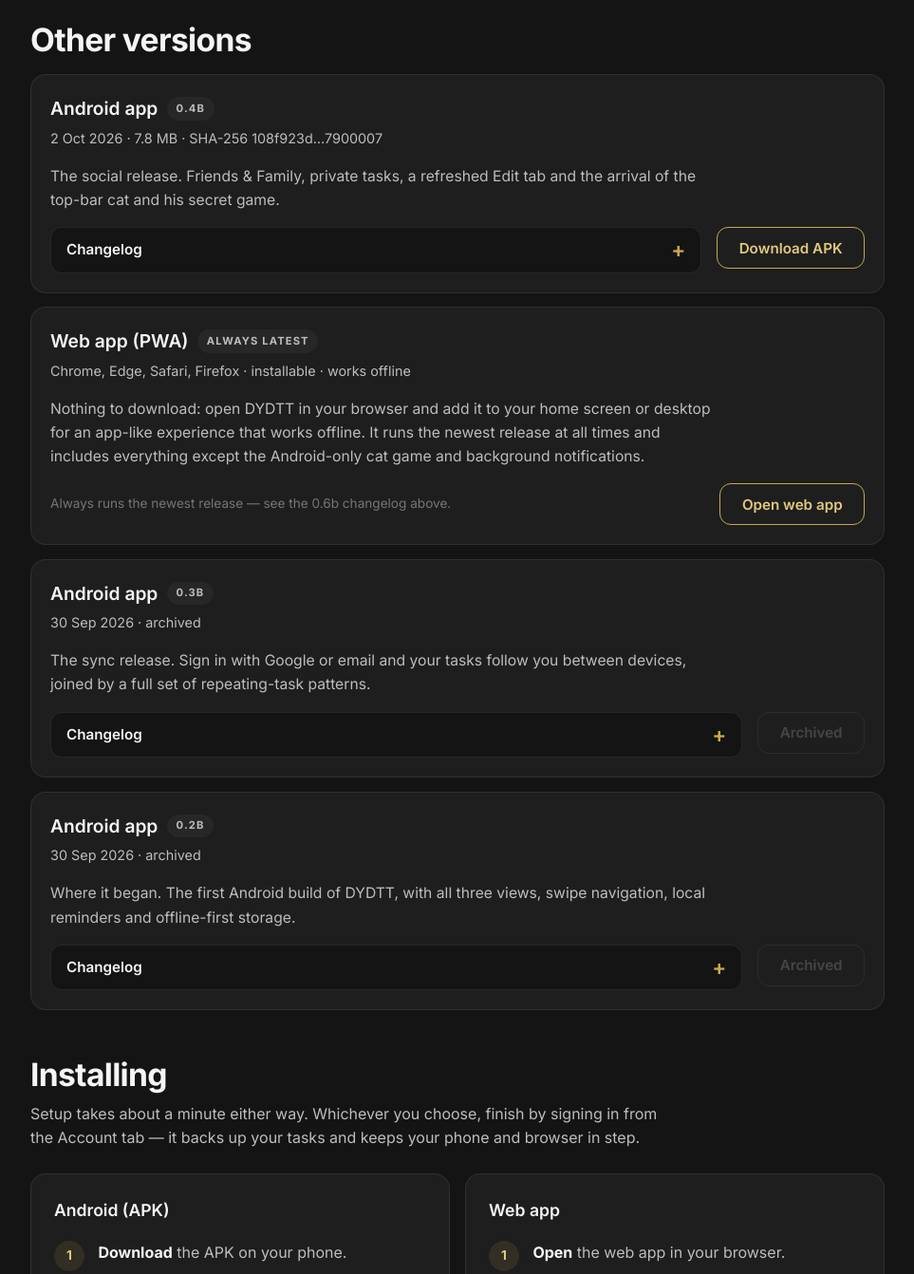
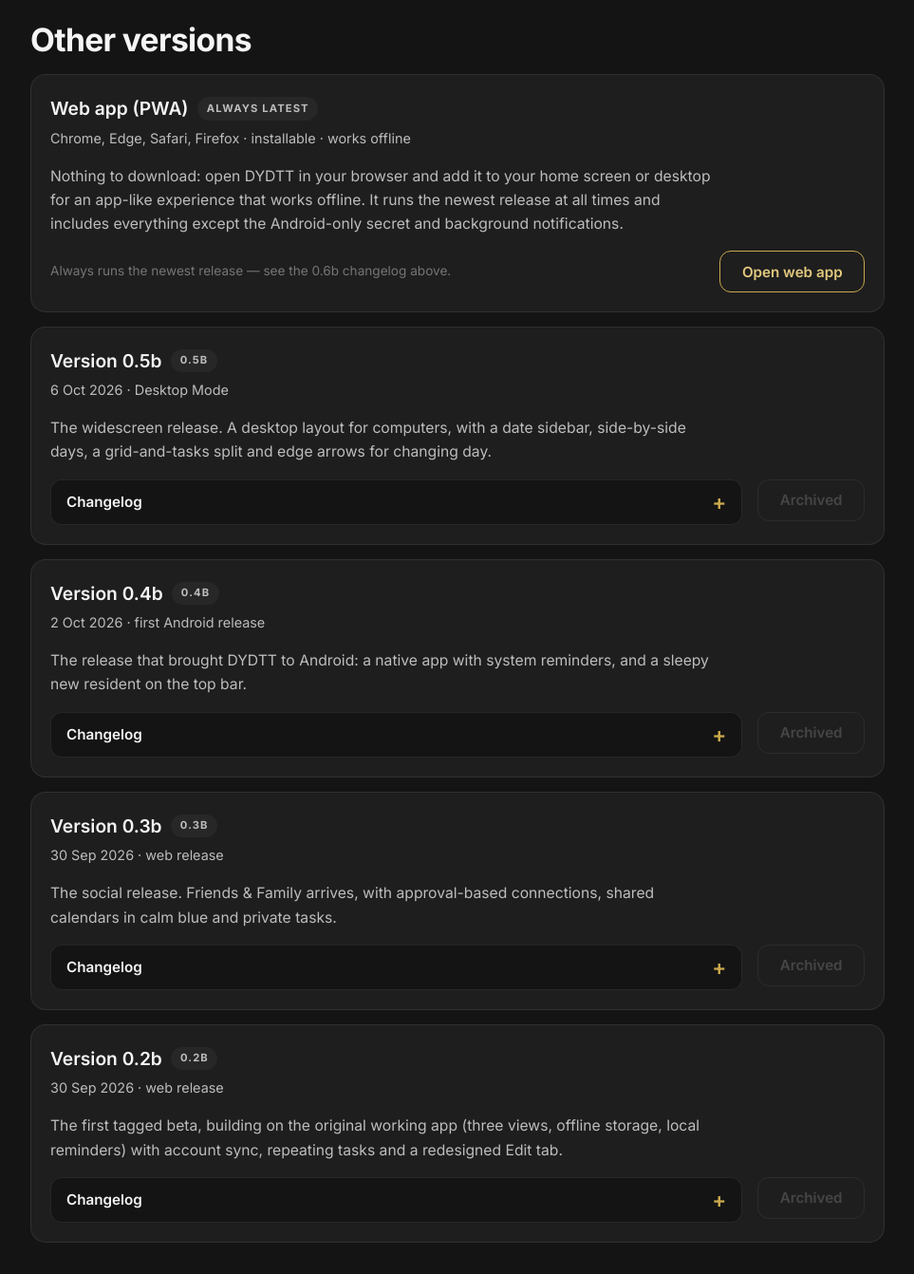
Before and after one commit to Ripshift/DYDTT, a website built with Vite: page website/downloads.html in a window 1280 px wide. Shown: the part 980-2322 px from the top of the page at 95% size, without its empty margins (158-1121 px from the left). Built offline with nearby package versions, Linux system fonts and the light colour scheme.

Commit message:
Website Update
FAQ/Downloads/Main pages all reworked and revamped

```diff
--- a/website/downloads.html
+++ b/website/downloads.html
@@ -42,7 +42,7 @@
           <p class="dl-meta">Version 0.6b · 8 Oct 2026 · APK · 8.5&nbsp;MB · Android 7.0+</p>
         </div>
       </div>
-      <p class="rel-sum">Smoother, wider and more dependable. <b>0.6b</b> lets you swipe between days from anywhere on the screen, adds an optional <b>Landscape Mode</b> that opens up wide layouts when you turn your phone sideways, and makes sure the cat in your account always comes back to you. It's the recommended download for everyone.</p>
+      <p class="rel-sum">Smoother, wider and more dependable. <b>0.6b</b> lets you swipe between days from anywhere on the screen, adds an optional <b>Landscape Mode</b> that opens up wide layouts when you turn your phone sideways, and makes sure progress saved to your account always comes back to you. It's the recommended download for everyone.</p>
       <dl class="specs">
         <div><dt>Version</dt><dd>0.6b (beta)</dd></div>
         <div><dt>Released</dt><dd>8 October 2026</dd></div>
@@ -50,7 +50,7 @@
         <div><dt>Requires</dt><dd>Android 7.0 or newer</dd></div>
       </dl>
       <div class="dl-line">
-        <details class="cl"><summary>Changelog</summary><div class="ans"><ul><li><span class="tag new">New</span><span><b>Swipe anywhere.</b> Swipe left or right on any part of the screen — the top bar, the date, task lists, the 3×3 grid, both 48-hour columns — to change day. Swipes now work even while a list is scrolling.</span></li><li><span class="tag new">New</span><span><b>Landscape Mode</b> (Android). A new switch in the Display tab. When on, turning your phone or tablet sideways widens the layouts: a date sidebar, two days side by side, the 3×3 grid beside your tasks, and a roomier cat's room.</span></li><li><span class="tag imp">Better</span><span>The app now stays upright by default, even if your phone has auto-rotate on, until you switch Landscape Mode on.</span></li><li><span class="tag fix">Fix</span><span><b>Your cat is safe.</b> Signing in on a new phone or after a reinstall now brings back the cat already in your account, rather than starting a new one — coins earned in the meantime are kept.</span></li><li><span class="tag fix">Fix</span><span>Cat sync is more dependable: it retries when the app returns to the front or you come back online, and tells you if the account refuses a save.</span></li></ul></div></details>
+        <details class="cl"><summary>Changelog</summary><div class="ans"><ul><li><span class="tag new">New</span><span><b>Swipe anywhere.</b> Swipe left or right on any part of the screen — the top bar, the date, task lists, the 3×3 grid, both 48-hour columns — to change day. Swipes now work even while a list is scrolling.</span></li><li><span class="tag new">New</span><span><b>Landscape Mode</b> (Android). A new switch in the Display tab. When on, turning your phone or tablet sideways widens the layouts: a date sidebar, two days side by side, and the 3×3 grid beside your tasks.</span></li><li><span class="tag imp">Better</span><span>The app now stays upright by default, even if your phone has auto-rotate on, until you switch Landscape Mode on.</span></li><li><span class="tag fix">Fix</span><span><b>The cat's secret is safe.</b> Signing in on a new phone or after a reinstall now brings back the progress already saved in your account, rather than starting afresh — anything earned in the meantime is kept.</span></li><li><span class="tag fix">Fix</span><span>That sync is more dependable too: it retries when the app returns to the front or you come back online, and tells you if the account refuses a save.</span></li></ul></div></details>
         <a class="btn primary dl-btn" data-apk href="#" download>Download APK</a>
       </div>
       <p class="sha"><span>SHA-256</span> 3d39e29988819804768d3af8488a22c48b95dc47fd2d2e1250d344a49edcc828</p>
@@ -65,24 +65,29 @@
     <h2 style="margin-bottom:1rem">Other versions</h2>
     <div class="grid" style="gap:.9rem">
       <div class="dl-item">
-        <div class="dl-top"><div><h3>Android app <span class="badge dim">0.4b</span></h3><p class="dl-meta">2 Oct 2026 · 7.8&nbsp;MB · SHA-256 108f923d…7900007</p></div></div>
-        <p class="rel-sum">The social release. Friends &amp; Family, private tasks, a refreshed Edit tab and the arrival of the top-bar cat and his secret game.</p>
-        <div class="dl-line"><details class="cl"><summary>Changelog</summary><div class="ans"><ul><li><span class="tag new">New</span><span><b>Friends &amp; Family.</b> Profiles with a name and round photo, 8-character codes, approve-by-request connections, and Friend / Family levels.</span></li><li><span class="tag new">New</span><span><b>Shared calendars.</b> View a connection's tasks in a light-blue theme. Friends see yesterday–tomorrow read-only; Family see every day and can tick tasks.</span></li><li><span class="tag new">New</span><span><b>Private tasks</b> — keep any task or repeating series to yourself.</span></li><li><span class="tag new">New</span><span><b>Top-bar cat.</b> A dozing pixel-art tabby with a swishing tail.</span></li><li><span class="tag new">New</span><span><b>Secret cat game</b> (Android) — feed, pet and play with your own cat, earn coins from finished tasks, and trace shapes in the string-wand minigame.</span></li><li><span class="tag imp">Better</span><span>Edit tab redesigned: <b>+ New Task</b> · <b>Sync</b> · <b>Clear…</b>, plus a custom time picker in gold.</span></li><li><span class="tag imp">Better</span><span>Toasts now appear at the top so they never cover menu buttons.</span></li></ul></div></details><a class="btn dl-btn" href="downloads/dydtt-0.4b.apk" download>Download APK</a></div>
-      </div>
-      <div class="dl-item">
         <div class="dl-top"><div><h3>Web app (PWA) <span class="badge dim">Always latest</span></h3><p class="dl-meta">Chrome, Edge, Safari, Firefox · installable · works offline</p></div></div>
-        <p class="rel-sum">Nothing to download: open DYDTT in your browser and add it to your home screen or desktop for an app-like experience that works offline. It runs the newest release at all times and includes everything except the Android-only cat game and background notifications.</p>
+        <p class="rel-sum">Nothing to download: open DYDTT in your browser and add it to your home screen or desktop for an app-like experience that works offline. It runs the newest release at all times and includes everything except the Android-only secret and background notifications.</p>
         <div class="dl-line"><p class="note" style="align-self:center">Always runs the newest release — see the 0.6b changelog above.</p><a class="btn dl-btn" data-webapp href="#">Open web app</a></div>
       </div>
       <div class="dl-item">
-        <div class="dl-top"><div><h3>Android app <span class="badge dim">0.3b</span></h3><p class="dl-meta">30 Sep 2026 · archived</p></div></div>
-        <p class="rel-sum">The sync release. Sign in with Google or email and your tasks follow you between devices, joined by a full set of repeating-task patterns.</p>
-        <div class="dl-line"><details class="cl"><summary>Changelog</summary><div class="ans"><ul><li><span class="tag new">New</span><span><b>Account sync.</b> Sign in with Google or email; changes sync about a second after each edit, offline changes queue, latest edit wins.</span></li><li><span class="tag new">New</span><span><b>Repeating tasks</b> — daily, several times a day, weekly, every N days and monthly, with an end date or count.</span></li><li><span class="tag new">New</span><span>“Just this one” / “this and all future” choices when editing or deleting repeats.</span></li><li><span class="tag imp">Better</span><span>Safer sign-in and sign-out: choose what happens to tasks already on a device.</span></li></ul></div></details><a class="btn dl-btn" href="#" aria-disabled="true" tabindex="-1">Archived</a></div>
+        <div class="dl-top"><div><h3>Version 0.5b <span class="badge dim">0.5b</span></h3><p class="dl-meta">6 Oct 2026 · Desktop Mode</p></div></div>
+        <p class="rel-sum">The widescreen release. A desktop layout for computers, with a date sidebar, side-by-side days, a grid-and-tasks split and edge arrows for changing day.</p>
+        <div class="dl-line"><details class="cl"><summary>Changelog</summary><div class="ans"><ul><li><span class="tag new">New</span><span><b>Desktop Mode.</b> A widescreen layout for computers, switched on or off in the Display tab. On the web app it turns itself on for large screens used with a mouse.</span></li><li><span class="tag new">New</span><span><b>1 Day</b> gains a date sidebar — with the cat in its top-left corner and a progress line such as “3 of 7 done” — and your tasks on the right.</span></li><li><span class="tag new">New</span><span><b>48 Hour</b> shows today and tomorrow side by side, and <b>9 Day</b> puts the 3×3 grid on the left with the selected day's tasks on the right.</span></li><li><span class="tag new">New</span><span>Small <b>‹ ›</b> arrows at the screen edges change the day. Mouse-dragging no longer swipes in Desktop Mode (the arrow keys still work).</span></li><li><span class="tag imp">Better</span><span>On wide screens the menu opens as a centred panel instead of a bottom sheet.</span></li></ul></div></details><a class="btn dl-btn" href="#" aria-disabled="true" tabindex="-1">Archived</a></div>
       </div>
       <div class="dl-item">
-        <div class="dl-top"><div><h3>Android app <span class="badge dim">0.2b</span></h3><p class="dl-meta">30 Sep 2026 · archived</p></div></div>
-        <p class="rel-sum">Where it began. The first Android build of DYDTT, with all three views, swipe navigation, local reminders and offline-first storage.</p>
-        <div class="dl-line"><details class="cl"><summary>Changelog</summary><div class="ans"><ul><li><span class="tag new">New</span><span><b>Android app</b> alongside the installable web app.</span></li><li><span class="tag new">New</span><span>1 Day, 48 Hour and 9 Day views with swipe navigation.</span></li><li><span class="tag new">New</span><span>Local reminders and offline-first storage.</span></li><li><span class="tag fix">Fix</span><span>First round of bug fixes and tests from the initial build.</span></li></ul></div></details><a class="btn dl-btn" href="#" aria-disabled="true" tabindex="-1">Archived</a></div>
+        <div class="dl-top"><div><h3>Version 0.4b <span class="badge dim">0.4b</span></h3><p class="dl-meta">2 Oct 2026 · first Android release</p></div></div>
+        <p class="rel-sum">The release that brought DYDTT to Android: a native app with system reminders, and a sleepy new resident on the top bar.</p>
+        <div class="dl-line"><details class="cl"><summary>Changelog</summary><div class="ans"><ul><li><span class="tag new">New</span><span><b>The Android app.</b> DYDTT now installs as a native Android app alongside the web app.</span></li><li><span class="tag new">New</span><span><b>System reminders.</b> Task reminders arrive as Android notifications, even when the app is closed.</span></li><li><span class="tag new">New</span><span><b>The top-bar cat.</b> A dozing pixel-art tabby, tail swishing, keeps watch over your calendar.</span></li><li><span class="tag new">New</span><span><b>A secret</b> hidden behind that cat, for Android users who are gentle and persistent enough to find it.</span></li><li><span class="tag imp">Better</span><span>Reminder handling tuned for the new app, and the cat hides when you're viewing a friend's or family member's calendar.</span></li></ul></div></details><a class="btn dl-btn" href="#" aria-disabled="true" tabindex="-1">Archived</a></div>
+      </div>
+      <div class="dl-item">
+        <div class="dl-top"><div><h3>Version 0.3b <span class="badge dim">0.3b</span></h3><p class="dl-meta">30 Sep 2026 · web release</p></div></div>
+        <p class="rel-sum">The social release. Friends &amp; Family arrives, with approval-based connections, shared calendars in calm blue and private tasks.</p>
+        <div class="dl-line"><details class="cl"><summary>Changelog</summary><div class="ans"><ul><li><span class="tag new">New</span><span><b>Friends &amp; Family.</b> Profiles with a name and round photo, personal 8-character codes, approval-based connections, and Friend / Family levels you choose per person.</span></li><li><span class="tag new">New</span><span><b>Shared calendars.</b> View a connection's tasks in a light-blue theme. Friends see yesterday–tomorrow read-only; Family see every day and can tick tasks off.</span></li><li><span class="tag new">New</span><span><b>Private tasks.</b> Keep any task or repeating series to yourself, marked with a small 🔒.</span></li><li><span class="tag imp">Better</span><span>A rebuilt Account tab: your profile, your circles, incoming and outgoing requests, and your code in one place.</span></li></ul></div></details><a class="btn dl-btn" href="#" aria-disabled="true" tabindex="-1">Archived</a></div>
+      </div>
+      <div class="dl-item">
+        <div class="dl-top"><div><h3>Version 0.2b <span class="badge dim">0.2b</span></h3><p class="dl-meta">30 Sep 2026 · web release</p></div></div>
+        <p class="rel-sum">The first tagged beta, building on the original working app (three views, offline storage, local reminders) with account sync, repeating tasks and a redesigned Edit tab.</p>
+        <div class="dl-line"><details class="cl"><summary>Changelog</summary><div class="ans"><ul><li><span class="tag new">New</span><span><b>Account sync.</b> Sign in with Google or email; changes upload about a second after each edit, offline changes queue, and the latest edit wins.</span></li><li><span class="tag new">New</span><span><b>Repeating tasks.</b> Daily, several times a day, weekly, every N days and monthly, ending never, on a date or after N times — with “just this one” / “this and all future” choices.</span></li><li><span class="tag new">New</span><span><b>A redesigned Edit tab:</b> <b>+ New Task</b> · <b>Sync</b> · <b>Clear…</b>, plus clear-a-day and wipe-everything with a second, red confirmation.</span></li><li><span class="tag new">New</span><span>A custom gold <b>time picker</b> for reminders.</span></li><li><span class="tag imp">Better</span><span>Safer sign-in and sign-out: choose what happens to tasks already on a device.</span></li></ul></div></details><a class="btn dl-btn" href="#" aria-disabled="true" tabindex="-1">Archived</a></div>
       </div>
     </div>
   </section>
--- a/website/site.js
+++ b/website/site.js
@@ -1,6 +1,6 @@
 /* DYDTT site — tiny helpers. Edit the two constants below. */
 const WEB_APP_URL = "https://dydtt.vercel.app/";
-const APK_FILE    = "downloads/DYDTT-v0.5b.apk";
+const APK_FILE    = "downloads/DYDTT-v0.6b.apk";
 
 document.querySelectorAll("[data-webapp]").forEach(a => {
   if (WEB_APP_URL) { a.href = WEB_APP_URL; a.target = "_blank"; a.rel = "noopener"; }
--- a/website/style.css
+++ b/website/style.css
@@ -250,3 +250,7 @@ th{color:var(--text3);font-weight:600;font-size:.75rem;letter-spacing:.08em;text
 .specs dd{margin:.15rem 0 0;font-size:.92rem;color:var(--text)}
 .sha span{color:var(--gold-500);font-weight:600;margin-right:.4rem}
 @media(max-width:700px){.specs{grid-template-columns:1fr 1fr}}
+
+nav a.nav-app{margin-left:.4rem;background:var(--gold-400);color:#141414;font-weight:600}
+nav a.nav-app:hover{background:var(--gold-300);color:#141414}
+@media(max-width:560px){nav a.nav-app{margin-left:.1rem}}
```
Also changed, not shown: website/faq.html (+11 -6 lines), website/index.html (+3 -3 lines).
